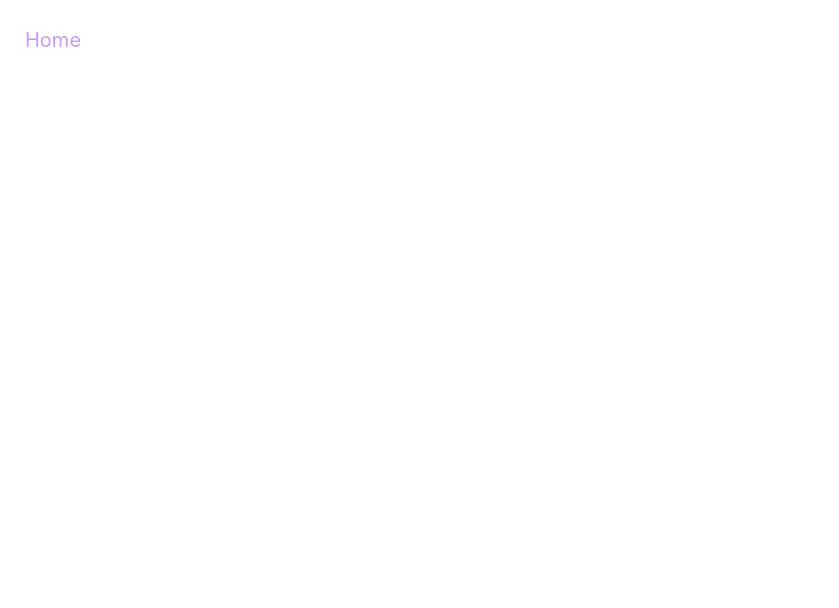
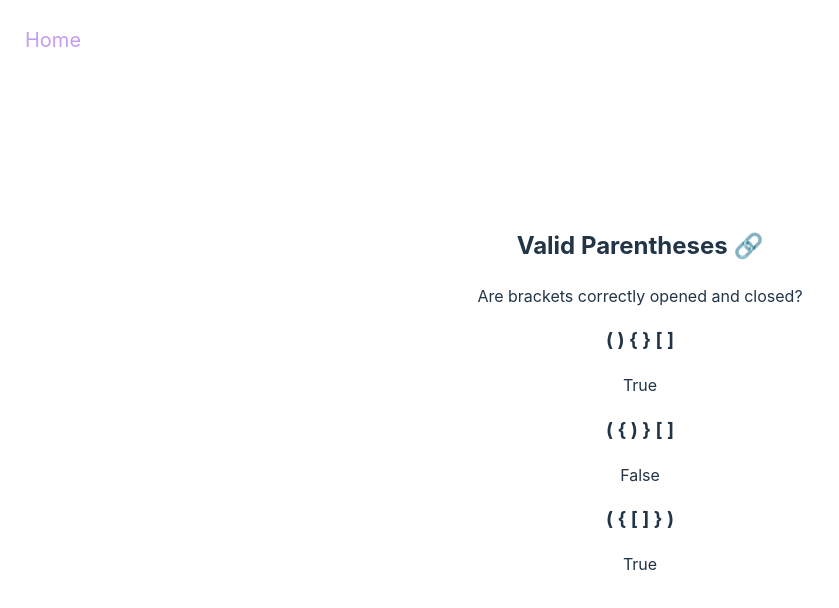
Before and after one commit to amy-calleja/challenges, a React (Vite) app: page /challenge17 in a window 1280 px wide. Before the commit this address had no page. Shown: the top 608 px of the page, without its empty margins (0-839 px from the left). Built offline with nearby package versions, Linux system fonts and the light colour scheme.

Commit message:
Add Challenge Seventeen: Valid Parentheses

```diff
--- a/src/App.jsx
+++ b/src/App.jsx
@@ -18,6 +18,7 @@ import ChallengeThirteen from './pages/ChallengeThirteen';
 import ChallengeFourteen from './pages/ ChallengeFourteen';
 import ChallengeFifteen from './pages/ChallengeFifteen';
 import ChallengeSixteen from './pages/ChallengeSixteen';
+import ChallengeSeventeen from './pages/ChallengeSeventeen';
 
 const App = () => {
   return (
@@ -51,6 +52,7 @@ const MainContent = () => {
         <Route path='/challenge14' element={<ChallengeFourteen />} />
         <Route path='/challenge15' element={<ChallengeFifteen />} />
         <Route path='/challenge16' element={<ChallengeSixteen />} />
+        <Route path='/challenge17' element={<ChallengeSeventeen />} />
       </Routes>
       {!isHome && <Topbar />}
     </main>
--- /dev/null
+++ b/src/pages/ChallengeSeventeen.tsx
@@ -0,0 +1,55 @@
+import React from 'react';
+
+export default function ChallengeSeventeen() {
+  const array1: string[] = ['(', ')', '{', '}', '[', ']'];
+  const array2: string[] = ['(', '{', ')', '}', '[', ']'];
+  const array3: string[] = ['(', '{', '[', ']', '}', ')'];
+
+  const validate = (arr: string[]): boolean => {
+    const stack: string[] = []; // Initialize an empty stack to keep track of opening brackets
+
+    for (let i = 0; i < arr.length; i++) {
+      // Iterate through each character in the input array
+      const char = arr[i]; // Get the current character
+
+      if (char === '(' || char === '{' || char === '[') {
+        // If the character is an opening bracket, push it onto the stack
+        stack.push(char);
+      }
+
+      if (char === ')') {
+        // If the character is a closing bracket,
+        if (stack.pop() !== '(') {
+          // Take the last element from the stack and check if it matches the corresponding opening bracket
+          return false;
+        }
+      }
+      // repeat the same logic for the other types of brackets
+      if (char === '}') {
+        if (stack.pop() !== '{') {
+          return false;
+        }
+      }
+      if (char === ']') {
+        if (stack.pop() !== '[') {
+          return false;
+        }
+      }
+    }
+
+    return stack.length === 0; // If the stack is empty, all brackets are matched and closed correctly, so return true; otherwise, return false
+  };
+
+  return (
+    <div>
+      <h2>Valid Parentheses 🔗</h2>
+      <p>Are brackets correctly opened and closed?</p>
+      <h3>{array1.join(' ')}</h3>
+      <p>{validate(array1) ? 'True' : 'False'}</p>
+      <h3>{array2.join(' ')}</h3>
+      <p>{validate(array2) ? 'True' : 'False'}</p>
+      <h3>{array3.join(' ')}</h3>
+      <p>{validate(array3) ? 'True' : 'False'}</p>
+    </div>
+  );
+}
--- a/src/pages/ChallengeSixteen.tsx
+++ b/src/pages/ChallengeSixteen.tsx
@@ -39,7 +39,7 @@ profit = 5
 
   return (
     <div>
-      <h2>Best Time to Buy & Sell Stock</h2>
+      <h2>Best Time to Buy & Sell Stock 📈</h2>
       <h3>Prices: {prices.join(', ')}</h3>
       <p>
         Given daily stock prices listed in order Monday to Saturday, find the
--- a/src/pages/Home.jsx
+++ b/src/pages/Home.jsx
@@ -67,6 +67,10 @@ export default function Home() {
       key: 16,
       title: 'Best Time to Sell & Buy Stock',
     },
+    {
+      key: 17,
+      title: 'Valid Parentheses',
+    },
   ];
 
   return (
```
